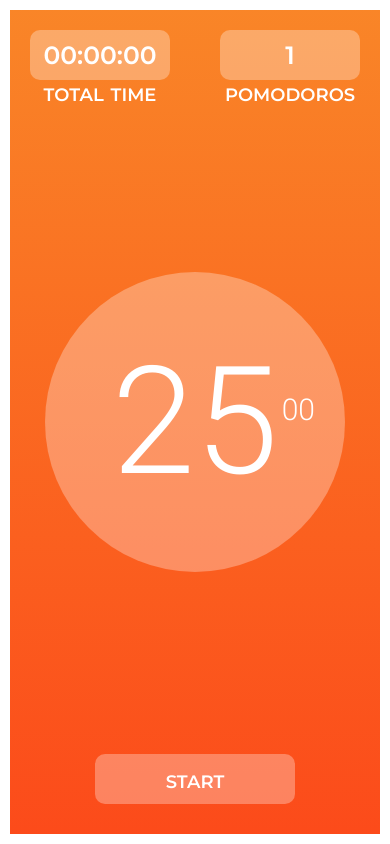
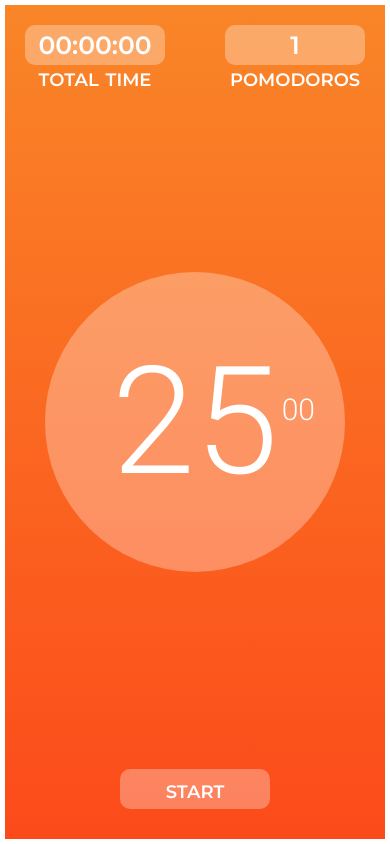
Before and after one commit to bojantubic/pomodoro-timer-javascript, a plain HTML site: page index.html in a window 390 px wide. Drawn offline with Linux system fonts and the light colour scheme.

Commit message:
Make it more responsive

```diff
--- a/style.css
+++ b/style.css
@@ -32,7 +32,7 @@ body {
   width: 100%;
   height: 100%;
   padding: 20px;
-  border: 15px solid #fff;
+  border: 10px solid #fff;
   border-radius: 10px;
 
   display: flex;
@@ -42,14 +42,14 @@ body {
 
 @media only screen and (max-width: 600px) {
   .container {
-    border: 10px solid #fff;
+    border: 5px solid #fff;
     border-radius: 0;
   }
 }
 
 header,
 footer {
-  height: 150px;
+  height: 100px;
   width: 100%;
 
   display: flex;
@@ -64,9 +64,9 @@ footer {
   color: #ffffff;
   text-align: center;
   font-weight: 600;
-  font-size: 35px;
+  font-size: 25px;
   font-variant: small-caps;
-  line-height: 50px;
+  line-height: 30px;
 }
 
 @media only screen and (max-width: 600px) {
@@ -82,13 +82,20 @@ footer {
 }
 
 .total-time__number {
-  padding: 5px 10px 5px 10px;
+  width: 120px;
+  height: 40px;
+
   border-radius: 10px;
   background: rgba(255, 255, 255, 0.3);
+
+  display: flex;
+  justify-content: center;
+  align-items: center;
 }
 
 @media only screen and (max-width: 600px) {
   .total-time__number {
+    height: 40px;
     width: 140px;
     padding: 0px;
   }
@@ -103,8 +110,8 @@ footer {
 }
 
 .pomodoros__number {
-  width: 60px;
-  height: 60px;
+  width: 40px;
+  height: 40px;
   border-radius: 50px;
   background: rgba(255, 255, 255, 0.3);
 
@@ -115,7 +122,7 @@ footer {
 
 @media only screen and (max-width: 600px) {
   .pomodoros__number {
-    height: 50px;
+    height: 40px;
     width: 140px;
     border-radius: 10px;
   }
@@ -135,8 +142,8 @@ main {
   top: 50%;
   left: 50%;
   transform: translate(-50%, -50%);
-  width: 400px;
-  height: 400px;
+  width: 300px;
+  height: 300px;
   margin: auto;
   color: #ffffff;
   background: rgba(255, 255, 255, 0.3);
@@ -159,7 +166,7 @@ main {
   position: relative;
   font-style: normal;
   font-weight: 300;
-  font-size: 200px;
+  font-size: 150px;
   text-transform: uppercase;
 }
 
@@ -176,7 +183,7 @@ main {
   font-family: "Roboto", sans-serif;
   font-style: normal;
   font-weight: 300;
-  font-size: 40px;
+  font-size: 25px;
 }
 
 @media only screen and (max-width: 600px) {
@@ -194,7 +201,8 @@ footer {
 
 button {
   position: relative;
-  width: 200px;
+  height: 40px;
+  width: 150px;
   margin: 10px;
   border: none;
   border-radius: 10px;
@@ -215,7 +223,6 @@ button:active {
 
 .button__name {
   width: 100%;
-  padding: 5px 0 5px 0;
   color: #fff;
 
   display: flex;
@@ -231,4 +238,8 @@ button:active {
 
 .button__name p {
   width: 100%;
+
+  display: flex;
+  align-items: center;
+  justify-content: center;
 }
```
